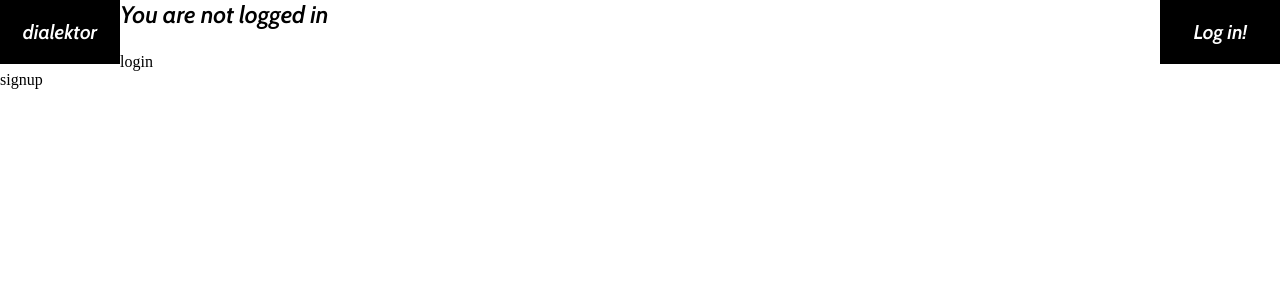
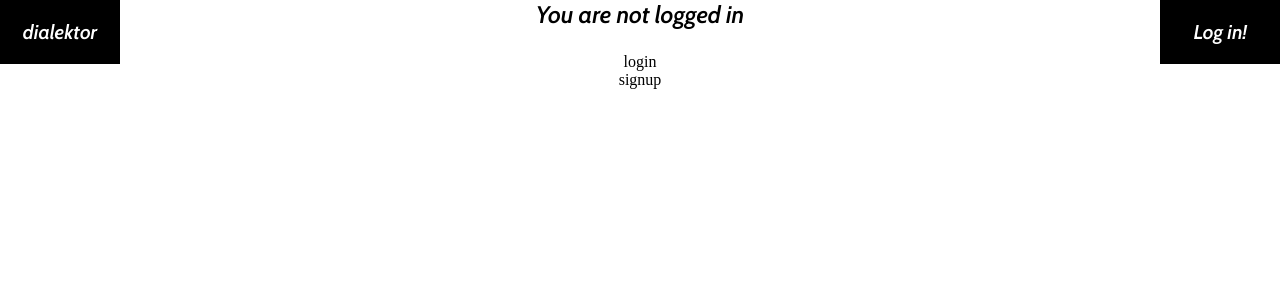
Before and after one commit to yasharAhari/Dialektor, a Django app: page / in a window 1280 px wide. Shown: the part 24-324 px from the top of the page. Run offline with Django 3.2, Linux system fonts and the light colour scheme; some libraries are stand-ins or nearby versions.

Commit message:
I closed the log in message  and links in a div with the id notLoggedIn, in the CSS i used text-align: center to get the content to stay centered

```diff
--- a/static/style.css
+++ b/static/style.css
@@ -12,6 +12,9 @@ html, body
   align-items: center;
 }
 
+#notLoggedIn{
+  text-align: center;
+}
 #profile
 {
   font-family: 'Cabin', sans-serif;
--- a/templates/home.html
+++ b/templates/home.html
@@ -35,20 +35,23 @@
         <br>
         <input type="text" name="tags" id="tags" placeholder="Tags" />
         <br>
-      <input type="button" name="save" id="save" value="Save"/><input type="button" name="discard" id="discard" value="Discard" />
+        <input type="button" name="save" id="save" value="Save" /><input type="button" name="discard" id="discard"
+          value="Discard" />
       </form>
     </div>
     <div id="pic-box" hidden>
-    <img id="collection-pic"/>
+      <img id="collection-pic" />
     </div>
     <input type="file" id="image-upload" accept="image/*" />
   </div>
   <!-- This script needs to be after everything -->
   <script src="static/DialektRecorder.js"></script>
   {% else %}
+  <div id="notLoggedIn">
     <p>You are not logged in</p>
     <a href="{% url 'login' %}">login</a>
     <br>
     <a href="/signup">signup</a>
+  </div>
   {% endif %}
   {% endblock %}
```
Lines whose indentation alone changed are shown as unchanged.
